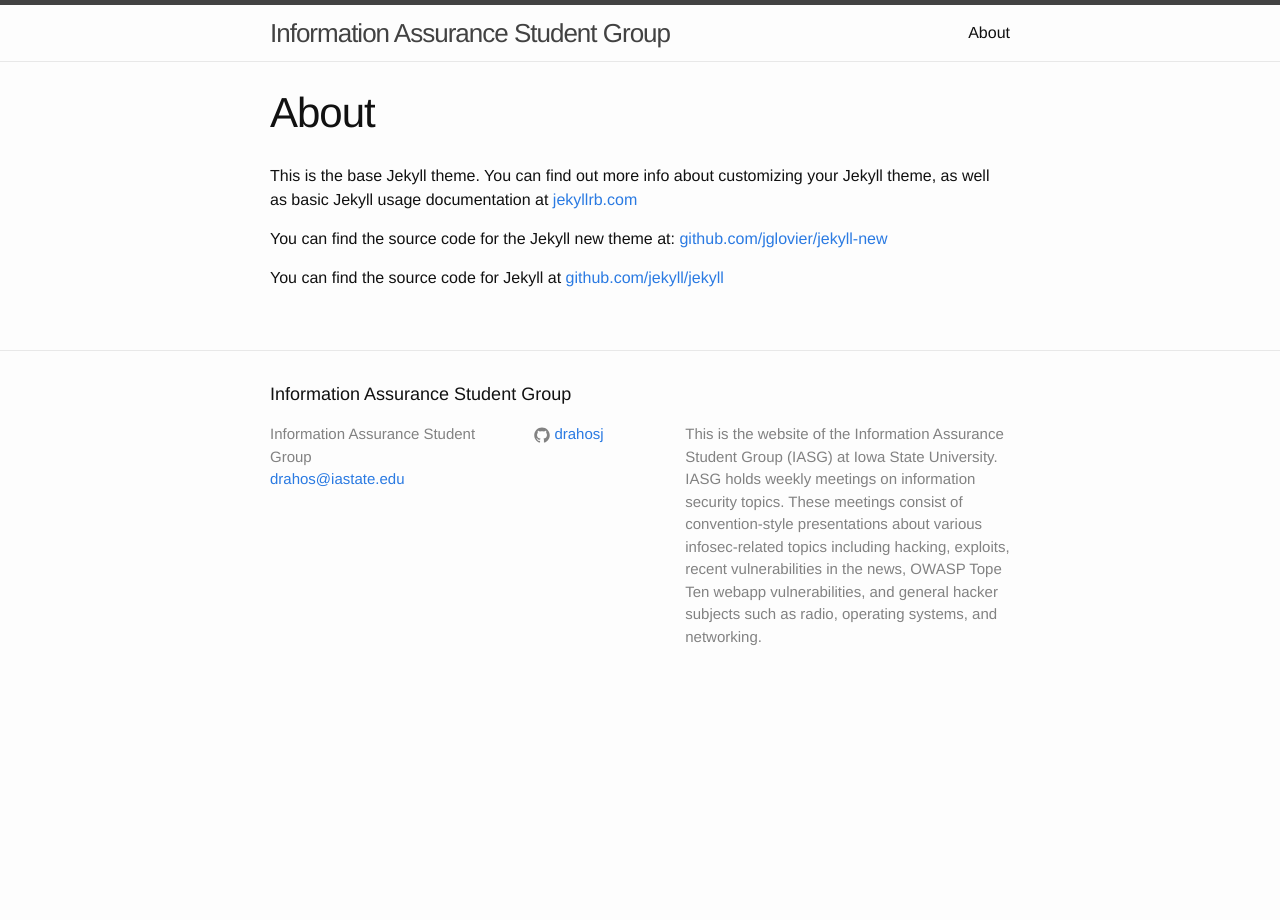
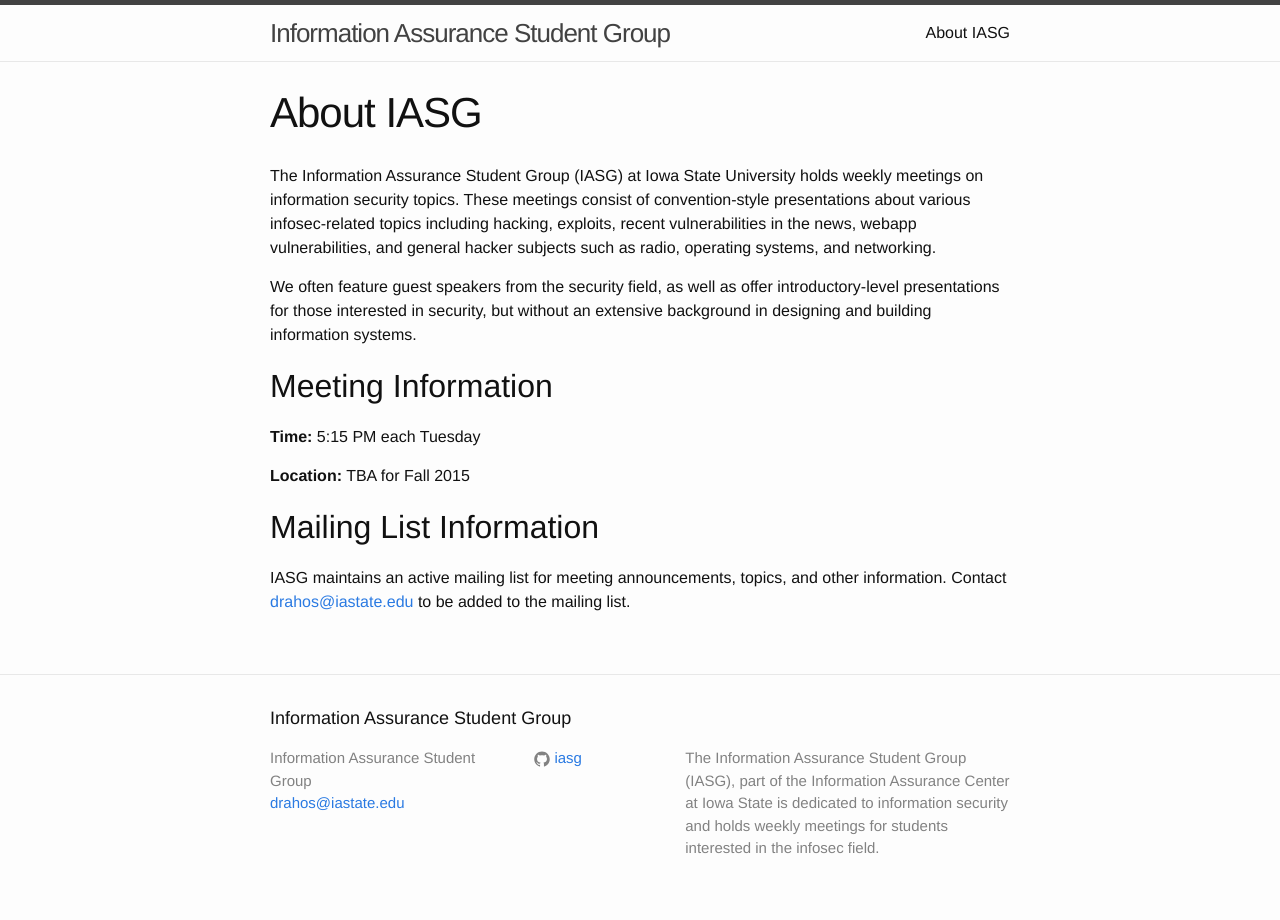
Before and after one commit to IASG/iasg.github.io, a Jekyll site: the page built from about.md, in a window 1280 px wide. Built offline with Jekyll 4.4.1, drawn with Linux system fonts in a browser that asks for light colours.

Commit message:
Wrote about page and set up a lot of stuff

```diff
--- a/_config.yml
+++ b/_config.yml
@@ -2,17 +2,14 @@
 title: Information Assurance Student Group
 email: drahos@iastate.edu
 description: > # this means to ignore newlines until "baseurl:"
-    This is the website of the Information Assurance Student Group (IASG)
-    at Iowa State University. IASG holds weekly meetings on information
-    security topics. These meetings consist of convention-style
-    presentations about various infosec-related topics including
-    hacking, exploits, recent vulnerabilities in the news, OWASP Tope Ten
-    webapp vulnerabilities, and general hacker subjects such as
-    radio, operating systems, and networking.
-baseurl: "/" # the subpath of your site, e.g. /blog/
+    The Information Assurance Student Group (IASG), part of the Information
+    Assurance Center at Iowa State is dedicated to
+    information security and holds weekly meetings for students interested in the
+    infosec field.
+baseurl: "" # the subpath of your site, e.g. /blog/
 url: "https://iasg.github.io" # the base hostname & protocol for your site
 twitter_username:
-github_username: drahosj
+github_username: iasg
 
 # Build settings
 markdown: kramdown
--- a/_includes/head.html
+++ b/_includes/head.html
@@ -6,6 +6,6 @@
     <title>{% if page.title %}{{ page.title }}{% else %}{{ site.title }}{% endif %}</title>
     <meta name="description" content="{{ site.description }}">
 
-    <link rel="stylesheet" href="{{ "/css/main.css" | prepend: site.baseurl }}">
+    <link rel="stylesheet" href="{{ "/css/main.css" | prepend: site.baseurl}}">
     <link rel="canonical" href="{{ page.url | replace:'index.html','' | prepend: site.baseurl | prepend: site.url }}">
 </head>
--- a/about.md
+++ b/about.md
@@ -1,11 +1,30 @@
 ---
 layout: page
-title: About
+title: About IASG
 permalink: /about/
 ---
+The Information Assurance Student Group (IASG)
+at Iowa State University holds weekly meetings on information
+security topics. These meetings consist of convention-style
+presentations about various infosec-related topics including
+hacking, exploits, recent vulnerabilities in the news,
+webapp vulnerabilities, and general hacker subjects such as
+radio, operating systems, and networking.
 
-This is the base Jekyll theme. You can find out more info about customizing your Jekyll theme, as well as basic Jekyll usage documentation at [jekyllrb.com](http://jekyllrb.com/)
+We often feature guest speakers from the security field, as well
+as offer introductory-level presentations for those interested in
+security, but without an extensive background in designing
+and building information systems.
 
-You can find the source code for the Jekyll new theme at: [github.com/jglovier/jekyll-new](https://github.com/jglovier/jekyll-new)
+Meeting Information
+-------------------
 
-You can find the source code for Jekyll at [github.com/jekyll/jekyll](https://github.com/jekyll/jekyll)
+**Time:** 5:15 PM each Tuesday
+
+**Location:** TBA for Fall 2015
+
+
+Mailing List Information
+------------------------
+IASG maintains an active mailing list for meeting announcements, topics, and
+other information. Contact <{{ site.email }}> to be added to the mailing list.
--- a/index.html
+++ b/index.html
@@ -18,6 +18,4 @@
     {% endfor %}
   </ul>
 
-  <p class="rss-subscribe">subscribe <a href="{{ "/feed.xml" | prepend: site.baseurl }}">via RSS</a></p>
-
 </div>
```
